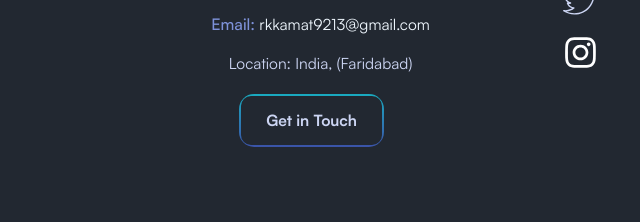
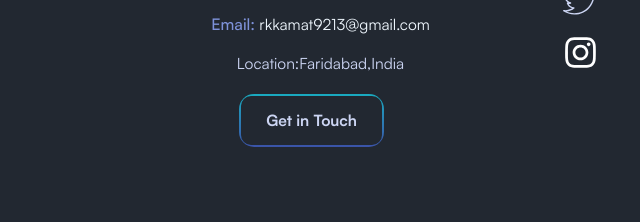
Before and after one commit to heyyrahul/heyyrahul.github.io, a plain HTML site: page index.html in a window 1280 px wide. Shown: the part 6098-6320 px from the top of the page, 287-927 px from the left. Drawn offline with nearby package versions, Linux system fonts and the light colour scheme; a small style sheet from the web is missing.

Commit message:
location updated

```diff
--- a/index.html
+++ b/index.html
@@ -508,7 +508,7 @@
 
 
       <p ><span>Email:</span> <a href="mailto:rkkamat9213@gmail.com" style="color: aliceblue;">rkkamat9213@gmail.com</a></p>
-      <p>Location: India, (Faridabad)</p>
+      <p>Location:Faridabad,India</p>
       <a href="mailto:rkkamat9213@gmail.com" class="cta cta2">Get in Touch</a>
 
     </div>
```
